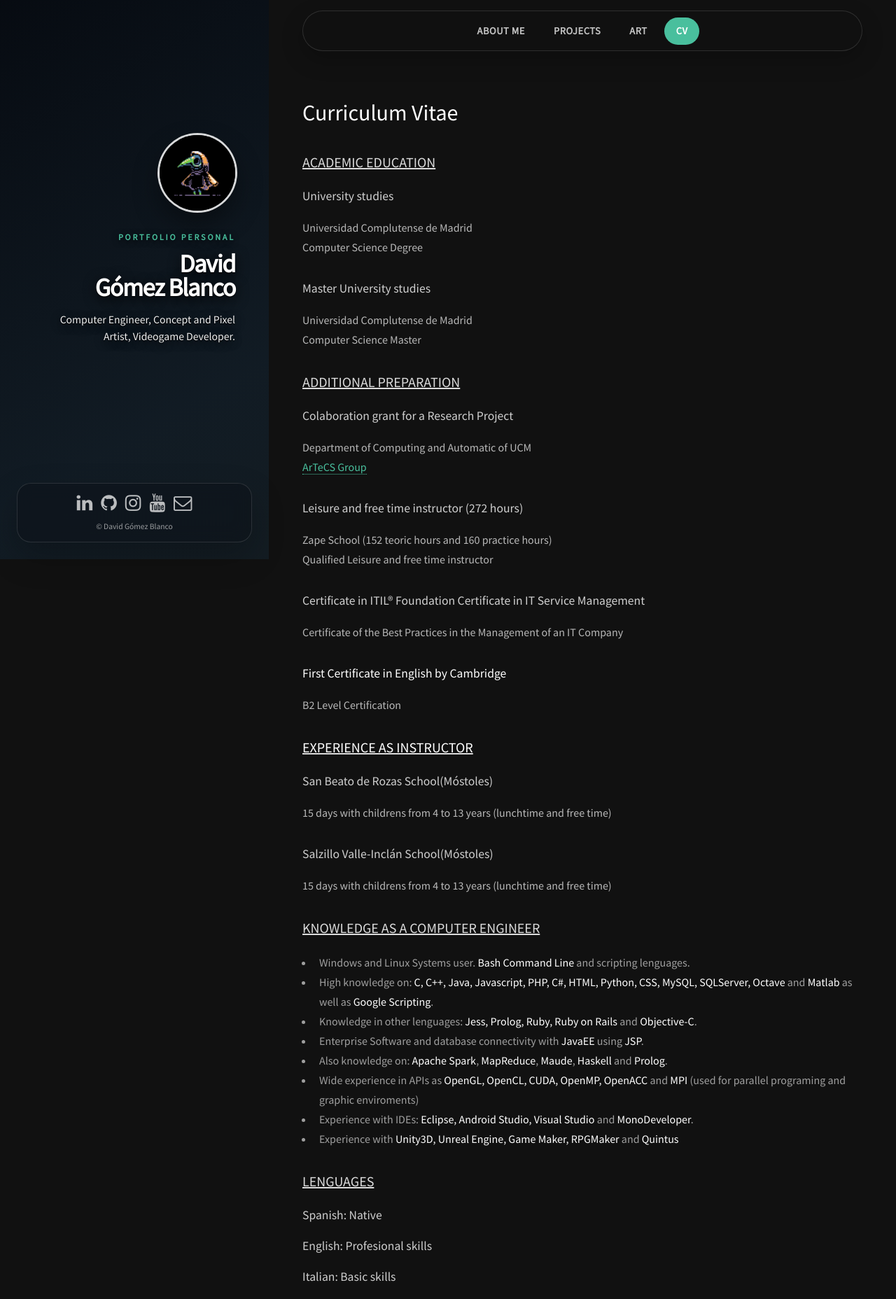
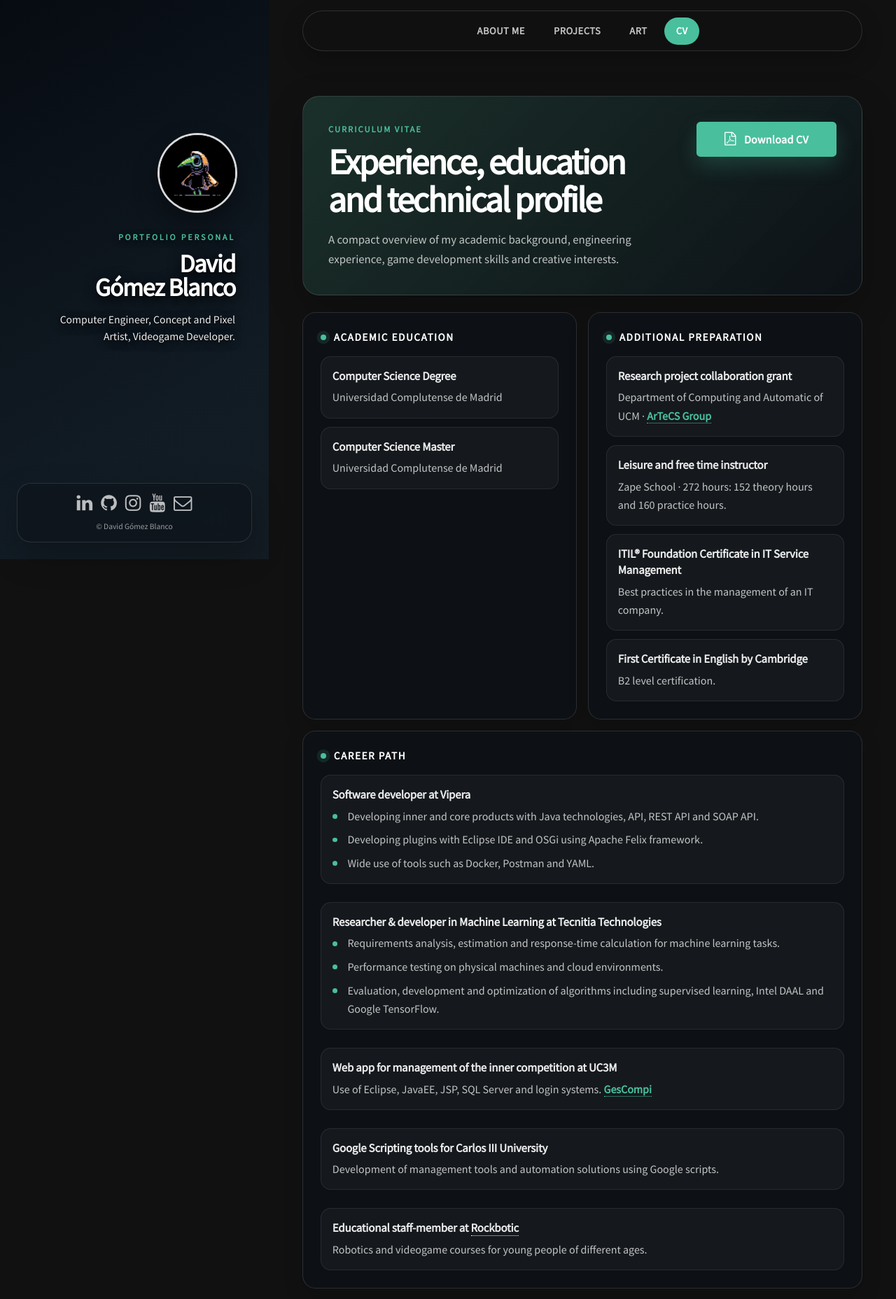
Before and after one commit to DGMonkeyKing/DGMonkeyKing.github.io, a PHP site: page / in a window 1280 px wide, after a click on "CV". Shown: the part 33-1889 px from the top of the page at 70% size. Run offline with PHP 8.4, Linux system fonts and the light colour scheme; some libraries are stand-ins or nearby versions.

Commit message:
Redesign CV section

```diff
--- a/assets/css/main.css
+++ b/assets/css/main.css
@@ -3853,3 +3853,284 @@
 			}
 
 	}
+
+/* CV */
+
+	.cv-section {
+		--cv-panel: rgba(13, 18, 24, 0.78);
+		--cv-panel-strong: rgba(22, 29, 38, 0.9);
+		--cv-line: rgba(255, 255, 255, 0.12);
+		--cv-text: rgba(255, 255, 255, 0.74);
+		--cv-muted: rgba(255, 255, 255, 0.56);
+		--cv-accent: #49bf9d;
+		color: var(--cv-text);
+		font-size: 1rem;
+		line-height: 1.7;
+	}
+
+		.cv-hero {
+			-webkit-backdrop-filter: blur(16px);
+			backdrop-filter: blur(16px);
+			background: linear-gradient(135deg, rgba(73, 191, 157, 0.18), rgba(13, 18, 24, 0.92));
+			border: 1px solid var(--cv-line);
+			border-radius: 1.5em;
+			box-shadow: 0 1em 3em rgba(0, 0, 0, 0.25);
+			display: flex;
+			gap: 1.5em;
+			justify-content: space-between;
+			margin: 0 0 1.5em 0;
+			padding: clamp(1.35em, 3vw, 2.25em);
+		}
+
+			.cv-eyebrow {
+				color: var(--cv-accent);
+				font-size: 0.78em;
+				font-weight: 700;
+				letter-spacing: 0.16em;
+				margin: 0 0 0.75em 0;
+				text-transform: uppercase;
+			}
+
+			.cv-hero h1 {
+				font-size: clamp(2em, 4vw, 3.25em);
+				font-weight: 700;
+				letter-spacing: -0.045em;
+				line-height: 1.05;
+				margin: 0;
+				max-width: 10.5em;
+			}
+
+			.cv-intro {
+				color: var(--cv-text);
+				font-size: 1.05em;
+				line-height: 1.65;
+				margin: 1em 0 0 0;
+				max-width: 42em;
+			}
+
+			.cv-download {
+				align-items: center;
+				align-self: flex-start;
+				box-shadow: 0 0.8em 1.8em rgba(73, 191, 157, 0.22);
+				display: inline-flex;
+				flex: 0 0 auto;
+				font-weight: 700;
+				gap: 0.7em;
+				justify-content: center;
+				letter-spacing: 0.02em;
+				min-width: 12.5em;
+			}
+
+				.cv-download .icon:before {
+					font-size: 1.2em;
+					line-height: 1;
+				}
+
+		.cv-grid {
+			display: grid;
+			gap: 1em;
+			grid-template-columns: repeat(2, minmax(0, 1fr));
+		}
+
+		.cv-card {
+			-webkit-backdrop-filter: blur(10px);
+			backdrop-filter: blur(10px);
+			background: var(--cv-panel);
+			border: 1px solid var(--cv-line);
+			border-radius: 1.15em;
+			box-shadow: 0 0.65em 1.8em rgba(0, 0, 0, 0.16);
+			padding: clamp(1.1em, 2vw, 1.55em);
+		}
+
+			.cv-card--wide {
+				grid-column: 1 / -1;
+			}
+
+			.cv-card h2 {
+				align-items: center;
+				color: #ffffff;
+				display: flex;
+				font-size: 0.95em;
+				font-weight: 700;
+				gap: 0.7em;
+				letter-spacing: 0.1em;
+				line-height: 1.35;
+				margin: 0 0 1.1em 0;
+				text-transform: uppercase;
+			}
+
+				.cv-card h2:before {
+					background: var(--cv-accent);
+					border-radius: 999px;
+					box-shadow: 0 0 0 0.35em rgba(73, 191, 157, 0.12);
+					content: '';
+					display: inline-block;
+					height: 0.55em;
+					width: 0.55em;
+				}
+
+		.cv-entry {
+			background: rgba(255, 255, 255, 0.035);
+			border: 1px solid rgba(255, 255, 255, 0.08);
+			border-radius: 0.9em;
+			margin: 0 0 0.75em 0;
+			padding: 1em;
+		}
+
+			.cv-entry:last-child {
+				margin-bottom: 0;
+			}
+
+			.cv-entry h3 {
+				color: rgba(255, 255, 255, 0.92);
+				font-size: 1.05em;
+				font-weight: 700;
+				letter-spacing: -0.01em;
+				line-height: 1.35;
+				margin: 0 0 0.35em 0;
+			}
+
+			.cv-entry p,
+			.cv-section li {
+				color: var(--cv-text);
+				line-height: 1.65;
+			}
+
+			.cv-entry p {
+				margin: 0;
+			}
+
+		.cv-timeline {
+			display: grid;
+			gap: 0.85em;
+		}
+
+		.cv-list,
+		.cv-language-list,
+		.cv-tags {
+			list-style: none;
+			margin: 0;
+			padding: 0;
+		}
+
+		.cv-list li {
+			margin: 0.45em 0 0 0;
+			padding: 0 0 0 1.35em;
+			position: relative;
+		}
+
+			.cv-list li:first-child {
+				margin-top: 0;
+			}
+
+			.cv-list li:before {
+				background: var(--cv-accent);
+				border-radius: 999px;
+				content: '';
+				height: 0.42em;
+				left: 0;
+				position: absolute;
+				top: 0.65em;
+				width: 0.42em;
+			}
+
+		.cv-list--links {
+			display: grid;
+			gap: 0.75em;
+		}
+
+		.cv-tags {
+			display: flex;
+			flex-wrap: wrap;
+			gap: 0.6em;
+		}
+
+			.cv-tags li {
+				background: rgba(73, 191, 157, 0.12);
+				border: 1px solid rgba(73, 191, 157, 0.28);
+				border-radius: 999px;
+				color: rgba(255, 255, 255, 0.88);
+				font-size: 0.9em;
+				font-weight: 700;
+				line-height: 1.2;
+				padding: 0.55em 0.85em;
+			}
+
+		.cv-language-list {
+			display: grid;
+			gap: 0.75em;
+		}
+
+			.cv-language-list li {
+				align-items: center;
+				background: var(--cv-panel-strong);
+				border: 1px solid rgba(255, 255, 255, 0.08);
+				border-radius: 0.85em;
+				display: flex;
+				gap: 1em;
+				justify-content: space-between;
+				padding: 0.85em 1em;
+			}
+
+			.cv-language-list span {
+				color: rgba(255, 255, 255, 0.88);
+				font-weight: 700;
+			}
+
+			.cv-language-list strong {
+				color: var(--cv-accent);
+				font-weight: 700;
+				text-align: right;
+			}
+
+		.cv-section a {
+			font-weight: 700;
+		}
+
+	@media screen and (max-width: 980px) {
+
+		.cv-hero {
+			flex-direction: column;
+		}
+
+		.cv-download {
+			align-self: stretch;
+			width: 100%;
+		}
+
+	}
+
+	@media screen and (max-width: 736px) {
+
+		.cv-section {
+			font-size: 0.98rem;
+		}
+
+		.cv-grid {
+			grid-template-columns: 1fr;
+		}
+
+		.cv-hero,
+		.cv-card {
+			border-radius: 1em;
+		}
+
+		.cv-hero h1 {
+			font-size: 2em;
+		}
+
+		.cv-card h2 {
+			font-size: 0.86em;
+		}
+
+		.cv-language-list li {
+			align-items: flex-start;
+			flex-direction: column;
+			gap: 0.2em;
+		}
+
+		.cv-language-list strong {
+			text-align: left;
+		}
+
+	}
--- a/index.html
+++ b/index.html
@@ -308,80 +308,153 @@
 						</div>
 					</section-->
 			<!-- Four -->
-				<section id="four" class="content-section" aria-hidden="true">
-					<strong><h1>Curriculum Vitae</h1>
-					<strong><h3>ACADEMIC EDUCATION</h3>
-					<h4>University studies</h4>
-					<p>Universidad Complutense de Madrid </br>
-					Computer Science Degree</p>
-					<h4>Master University studies</h4>
-					<p>Universidad Complutense de Madrid </br>
-					Computer Science Master</p>
-					<strong><h3>ADDITIONAL PREPARATION</h3>
-					<strong><h4>Colaboration grant for a Research Project</h4>
-					<p>Department of Computing and Automatic of UCM </br>
-					<a href="https://artecs.dacya.ucm.es/" target="_blank">ArTeCS Group</a></p>
-					<strong><h4>Leisure and free time instructor (272 hours)</h4>
-					<p>Zape School (152 teoric hours and 160 practice hours) </br>
-					Qualified Leisure and free time instructor</p>
-					<strong><h4>Certificate in ITIL® Foundation Certificate in IT Service Management</h4>
-					<p>Certificate of the Best Practices in the Management of an IT Company</br>
-					<!--a href="assets/pdfs/ITIL.pdf" target="_blank">ITIL Certificate</a></p-->
-					<strong><h4>First Certificate in English by Cambridge</h4>
-					<p>B2 Level Certification</br>
-					<!--a href="assets/pdfs/INGLES.pdf" target="_blank">FCE Certificate</a></p-->
-					<strong><h3>EXPERIENCE AS INSTRUCTOR</h3>
-					<strong><h4>San Beato de Rozas School(Móstoles)</h4>
-					<p>15 days with childrens from 4 to 13 years (lunchtime and free time)</p>
-					<strong><h4>Salzillo Valle-Inclán School(Móstoles)</h4>
-					<p>15 days with childrens from 4 to 13 years (lunchtime and free time)</p>
-					<strong><h3>KNOWLEDGE AS A COMPUTER ENGINEER</h3>
-					<ul>
-						<li>Windows and Linux Systems user. <strong>Bash Command Line</strong> and scripting lenguages.</li>
-						<li>High knowledge on: <strong>C, C++, Java, Javascript, PHP, C#, HTML, Python, CSS, MySQL, SQLServer, Octave</strong> and <strong>Matlab</strong> as well as <strong>Google Scripting</strong>.</li>
-						<li>Knowledge in other lenguages: <strong>Jess, Prolog, Ruby, Ruby on Rails</strong> and <strong>Objective-C</strong>.</li>
-						<li>Enterprise Software and database connectivity with <strong>JavaEE</strong> using <strong>JSP</strong>.</li>
-						<li>Also knowledge on: <strong>Apache Spark</strong>, <strong>MapReduce</strong>, <strong>Maude</strong>, <strong>Haskell</strong> and <strong>Prolog</strong>.</li>
-						<li>Wide experience in APIs as <strong>OpenGL, OpenCL, CUDA, OpenMP, OpenACC</strong> and <strong>MPI</strong> (used for parallel programing and graphic enviroments)</li>
-						<li>Experience with IDEs: <strong>Eclipse, Android Studio, Visual Studio</strong> and <strong>MonoDeveloper</strong>.</li>
-						<li>Experience with <strong>Unity3D, Unreal Engine, Game Maker, RPGMaker</strong> and <strong>Quintus</strong></li>
-					</ul>
-					<strong><h3>LENGUAGES</h3>
-					<h4>Spanish: Native</h4>
-					<h4>English: Profesional skills</h4>
-					<h4>Italian: Basic skills</h4>
-					<h4>Japanese: Learning...</h4>
-					<strong><h3>CAREER PATH</h3>
-					<strong><h4>Software developer on Vipera</h4>
-					<p>Currently working:
-					<ul>
-						<li>Developing inner product and core product using <strong>JAVA technologies</strong> combined with <strong>API, API REST and SOAP API</strong>.</li>
-						<li>Developing plugins with <strong>Eclipse IDE and OSGi</strong>, using <strong>Apache Felix</strong> framework.</li>
-						<li>Wide use of tools like <strong>Docker, Postman and YAML</strong>.</li>
-					</ul></p>
-					<strong><h4>Researcher & developer Machine Learning in Tecnitia Technologies</h4>
-					<p>Some of my tasks are:
-					<ul>
-						<li>Request and requirements analysis about <strong>Machine Learning</strong> tasks for inner project purposes.</li>
-						<li>Estimation and calculation of reponse time.</li>
-						<li>Performance testing on <strong>Machine Learning</strong> processes both physical machines and cloud.</li>
-						<li>Evaluation and testing of new algorythms (Supervised learning, Intel DAAL, Google Tensor Flow, among others).</li>
-						<li>Algorythm development and optimization.</li>
-						<li>Development recommendations for voice recognition and Machine Learning.</li>
-					</ul></p>
-					<strong><h4>Web App for management of the inner competition (UC3M)</h4>
-					<p>Use of Eclipse, JavaEE, JSP, SQL Server and login systems.</br>
-					<a href="http://espaciox.uc3m.es/GesCompi2/" target="_blank">GesCompi</a></p>
-					<strong><h4>Google Scripting tools for Carlos III University</h4>
-					<p>Use of Google scripts to develop tools of management and solutions</p>
-					<strong><h4>Educational Staff-member of <a href="http://rockbotic.com/" target="_blank">Rockbotic</a></h4>
-					<p>Offer curses in robotics and videogames to young people of differents ages.</p>
-					<strong><h3>OTHER INTERESTING FACTS</h3>
-					<p><strong>Third place in the parallel programming contest held nationwide in Córdoba on 2015</br>
-					<a href="http://luna.inf.um.es/2015/results.php" target="_blank">Link to the contest's ranking</a></p>
-					<p><strong>Access to my personal repository with some of the projects I am currently working on.</br>
-					<a href="http://www.github.com/DGMonkeyKing" target="_blank">Link to my personal repository</a></p>
-					<p><strong>Knowledge on design, drawing and art, both for videogames and illustration. You can find my works on my personal portfolio, accesible via <a href="https://www.instagram.com/dgmkpixy/?hl=es" target="_blank">Instagram</a>.</p>
+				<section id="four" class="content-section cv-section" aria-hidden="true">
+					<div class="cv-hero">
+						<div>
+							<p class="cv-eyebrow">Curriculum Vitae</p>
+							<h1>Experience, education and technical profile</h1>
+							<p class="cv-intro">A compact overview of my academic background, engineering experience, game development skills and creative interests.</p>
+						</div>
+						<a class="button special cv-download" href="files/cv_david_gomez_blanco.pdf" download aria-label="Download David Gómez Blanco CV as PDF">
+							<span class="icon fa-file-pdf-o" aria-hidden="true"></span>
+							Download CV
+						</a>
+					</div>
+
+					<div class="cv-grid">
+						<article class="cv-card">
+							<h2>Academic education</h2>
+							<div class="cv-entry">
+								<h3>Computer Science Degree</h3>
+								<p>Universidad Complutense de Madrid</p>
+							</div>
+							<div class="cv-entry">
+								<h3>Computer Science Master</h3>
+								<p>Universidad Complutense de Madrid</p>
+							</div>
+						</article>
+
+						<article class="cv-card">
+							<h2>Additional preparation</h2>
+							<div class="cv-entry">
+								<h3>Research project collaboration grant</h3>
+								<p>Department of Computing and Automatic of UCM · <a href="https://artecs.dacya.ucm.es/" target="_blank" rel="noopener">ArTeCS Group</a></p>
+							</div>
+							<div class="cv-entry">
+								<h3>Leisure and free time instructor</h3>
+								<p>Zape School · 272 hours: 152 theory hours and 160 practice hours.</p>
+							</div>
+							<div class="cv-entry">
+								<h3>ITIL® Foundation Certificate in IT Service Management</h3>
+								<p>Best practices in the management of an IT company.</p>
+							</div>
+							<div class="cv-entry">
+								<h3>First Certificate in English by Cambridge</h3>
+								<p>B2 level certification.</p>
+							</div>
+						</article>
+
+						<article class="cv-card cv-card--wide">
+							<h2>Career path</h2>
+							<div class="cv-timeline">
+								<div class="cv-entry">
+									<h3>Software developer at Vipera</h3>
+									<ul class="cv-list">
+										<li>Developing inner and core products with Java technologies, API, REST API and SOAP API.</li>
+										<li>Developing plugins with Eclipse IDE and OSGi using Apache Felix framework.</li>
+										<li>Wide use of tools such as Docker, Postman and YAML.</li>
+									</ul>
+								</div>
+								<div class="cv-entry">
+									<h3>Researcher &amp; developer in Machine Learning at Tecnitia Technologies</h3>
+									<ul class="cv-list">
+										<li>Requirements analysis, estimation and response-time calculation for machine learning tasks.</li>
+										<li>Performance testing on physical machines and cloud environments.</li>
+										<li>Evaluation, development and optimization of algorithms including supervised learning, Intel DAAL and Google TensorFlow.</li>
+									</ul>
+								</div>
+								<div class="cv-entry">
+									<h3>Web app for management of the inner competition at UC3M</h3>
+									<p>Use of Eclipse, JavaEE, JSP, SQL Server and login systems. <a href="http://espaciox.uc3m.es/GesCompi2/" target="_blank" rel="noopener">GesCompi</a></p>
+								</div>
+								<div class="cv-entry">
+									<h3>Google Scripting tools for Carlos III University</h3>
+									<p>Development of management tools and automation solutions using Google scripts.</p>
+								</div>
+								<div class="cv-entry">
+									<h3>Educational staff-member at <a href="http://rockbotic.com/" target="_blank" rel="noopener">Rockbotic</a></h3>
+									<p>Robotics and videogame courses for young people of different ages.</p>
+								</div>
+							</div>
+						</article>
+
+						<article class="cv-card cv-card--wide">
+							<h2>Knowledge as a computer engineer</h2>
+							<ul class="cv-tags" aria-label="Technical skills">
+								<li>Windows</li>
+								<li>Linux</li>
+								<li>Bash</li>
+								<li>C</li>
+								<li>C++</li>
+								<li>Java</li>
+								<li>JavaScript</li>
+								<li>PHP</li>
+								<li>C#</li>
+								<li>HTML</li>
+								<li>Python</li>
+								<li>CSS</li>
+								<li>MySQL</li>
+								<li>SQL Server</li>
+								<li>Octave</li>
+								<li>Matlab</li>
+								<li>Google Scripting</li>
+								<li>JavaEE</li>
+								<li>JSP</li>
+								<li>Apache Spark</li>
+								<li>MapReduce</li>
+								<li>OpenGL</li>
+								<li>OpenCL</li>
+								<li>CUDA</li>
+								<li>OpenMP</li>
+								<li>OpenACC</li>
+								<li>MPI</li>
+								<li>Unity3D</li>
+								<li>Unreal Engine</li>
+								<li>Game Maker</li>
+							</ul>
+						</article>
+
+						<article class="cv-card">
+							<h2>Experience as instructor</h2>
+							<div class="cv-entry">
+								<h3>San Beato de Rozas School (Móstoles)</h3>
+								<p>15 days with children from 4 to 13 years old during lunchtime and free time.</p>
+							</div>
+							<div class="cv-entry">
+								<h3>Salzillo Valle-Inclán School (Móstoles)</h3>
+								<p>15 days with children from 4 to 13 years old during lunchtime and free time.</p>
+							</div>
+						</article>
+
+						<article class="cv-card">
+							<h2>Languages</h2>
+							<ul class="cv-language-list">
+								<li><span>Spanish</span><strong>Native</strong></li>
+								<li><span>English</span><strong>Professional skills</strong></li>
+								<li><span>Italian</span><strong>Basic skills</strong></li>
+								<li><span>Japanese</span><strong>Learning</strong></li>
+							</ul>
+						</article>
+
+						<article class="cv-card cv-card--wide">
+							<h2>Other interesting facts</h2>
+							<ul class="cv-list cv-list--links">
+								<li>Third place in the parallel programming contest held nationwide in Córdoba in 2015. <a href="http://luna.inf.um.es/2015/results.php" target="_blank" rel="noopener">Contest ranking</a></li>
+								<li>Access to my personal repository with projects I am currently working on. <a href="http://www.github.com/DGMonkeyKing" target="_blank" rel="noopener">GitHub repository</a></li>
+								<li>Knowledge of design, drawing and art for videogames and illustration. <a href="https://www.instagram.com/dgmkpixy/?hl=es" target="_blank" rel="noopener">Instagram portfolio</a></li>
+							</ul>
+						</article>
+					</div>
 				</section>
 
 			</div>
```
